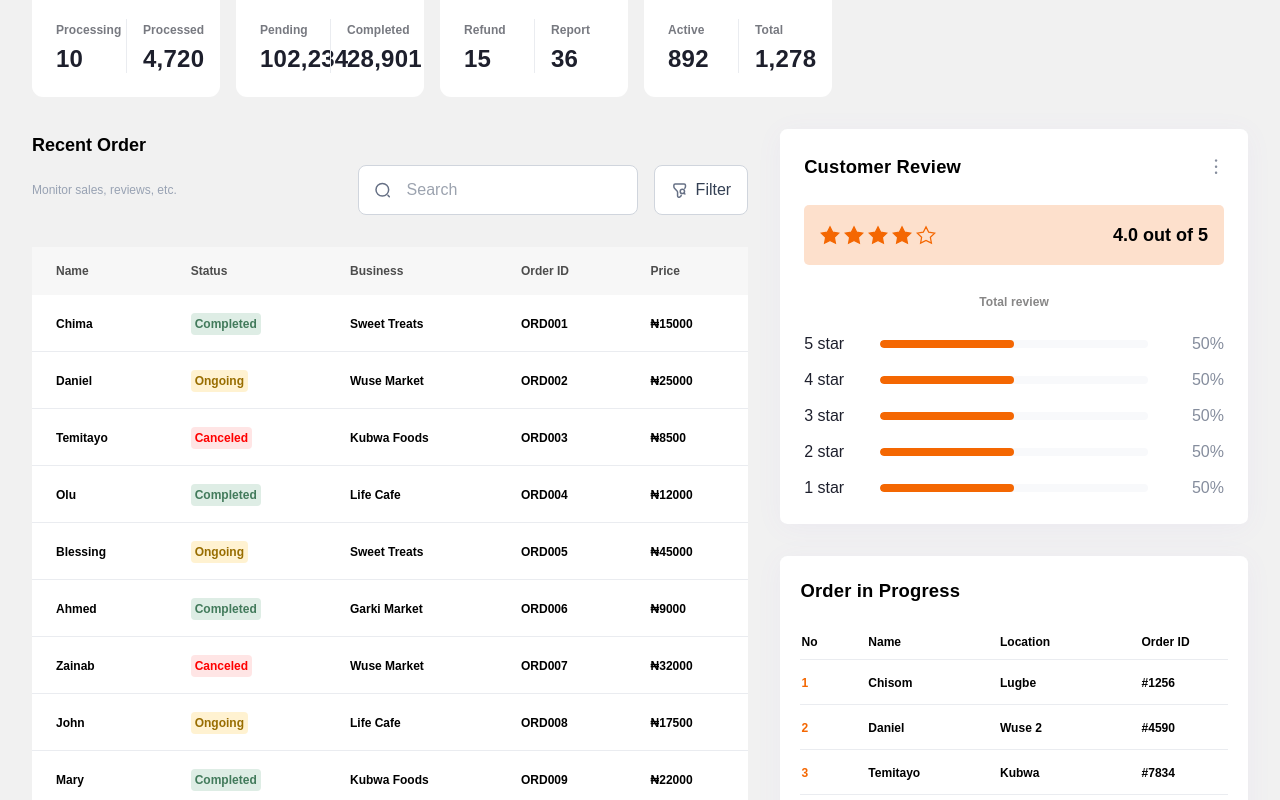
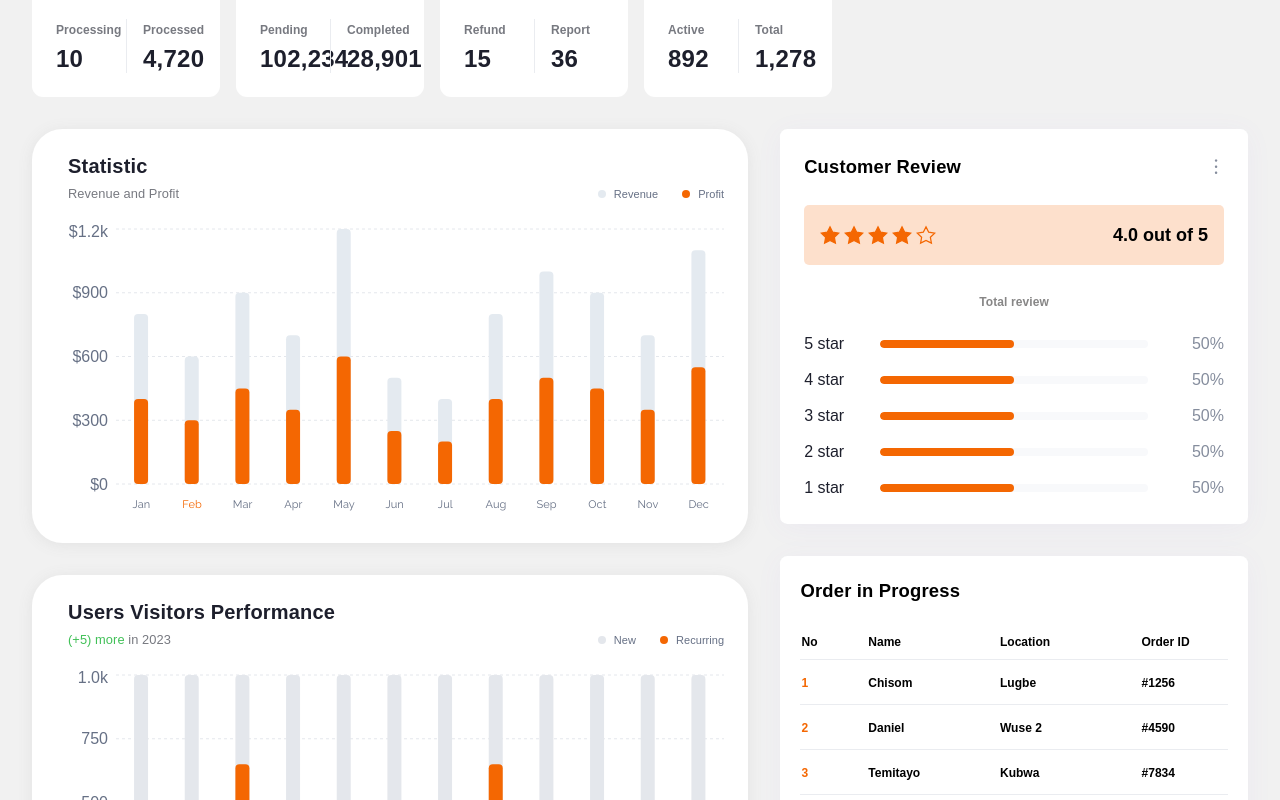
Before and after one commit to Binnox-Global/binnox-admin, a Next.js app: page /playground in a window 1280 px wide. Shown: the part 840-1640 px from the top of the page. Built offline with nearby package versions, Linux system fonts and the light colour scheme.

Commit message:
fix: uncomment RevenueChart and WeeklyRevenueChart in Playground component

```diff
--- a/src/app/playground/page.tsx
+++ b/src/app/playground/page.tsx
@@ -151,13 +151,13 @@ export default function Playground() {
       <div className="grid grid-cols-1 lg:grid-cols-[2fr_1fr] gap-8">
         {/* Left Column - Charts */}
         <div className="space-y-8">
-          {/*<RevenueChart />
+          <RevenueChart />
           <VisitorsChart />
           <UserOverviewChart />
           <SalesOverviewChart />
           <CustomerAcquisitionChart />
           <ProfileGrowthChart />
-          <WeeklyRevenueChart />*/}
+          <WeeklyRevenueChart />
           <RecentOrders />
         </div>
 
```
